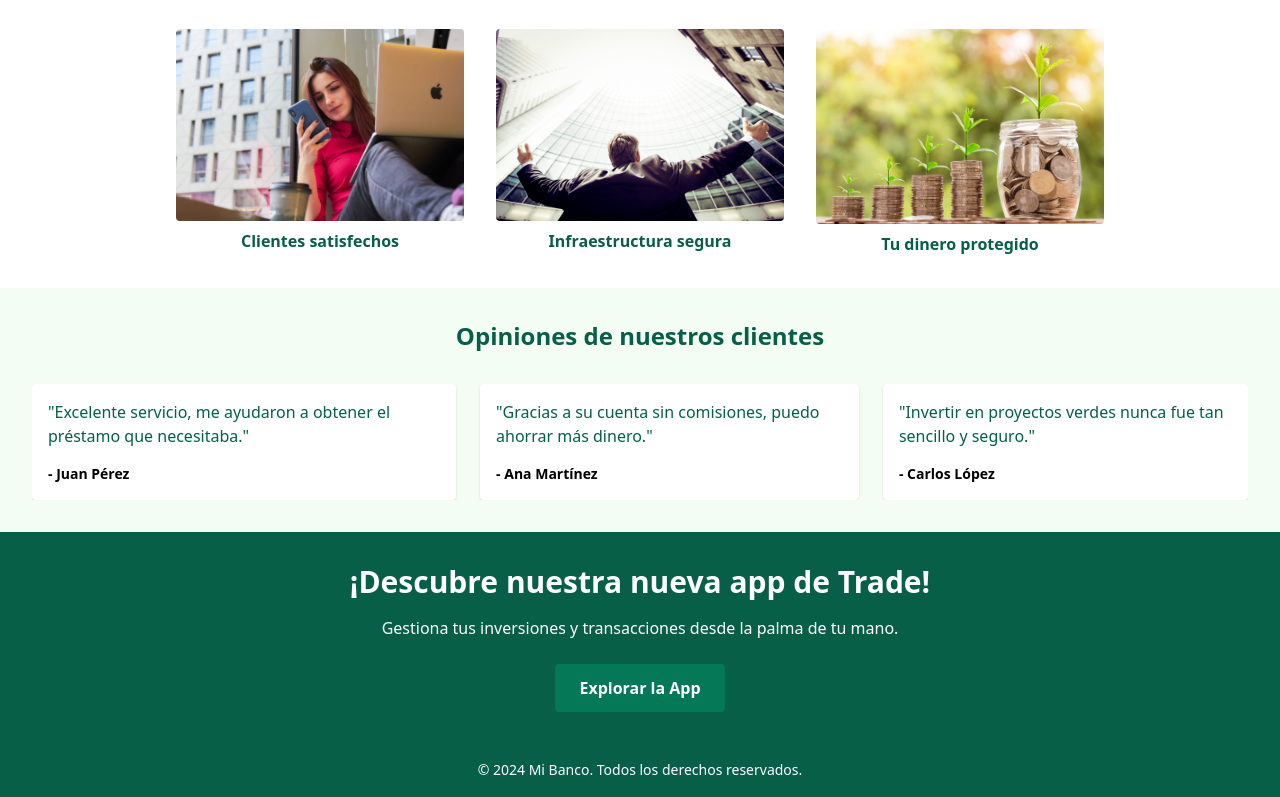
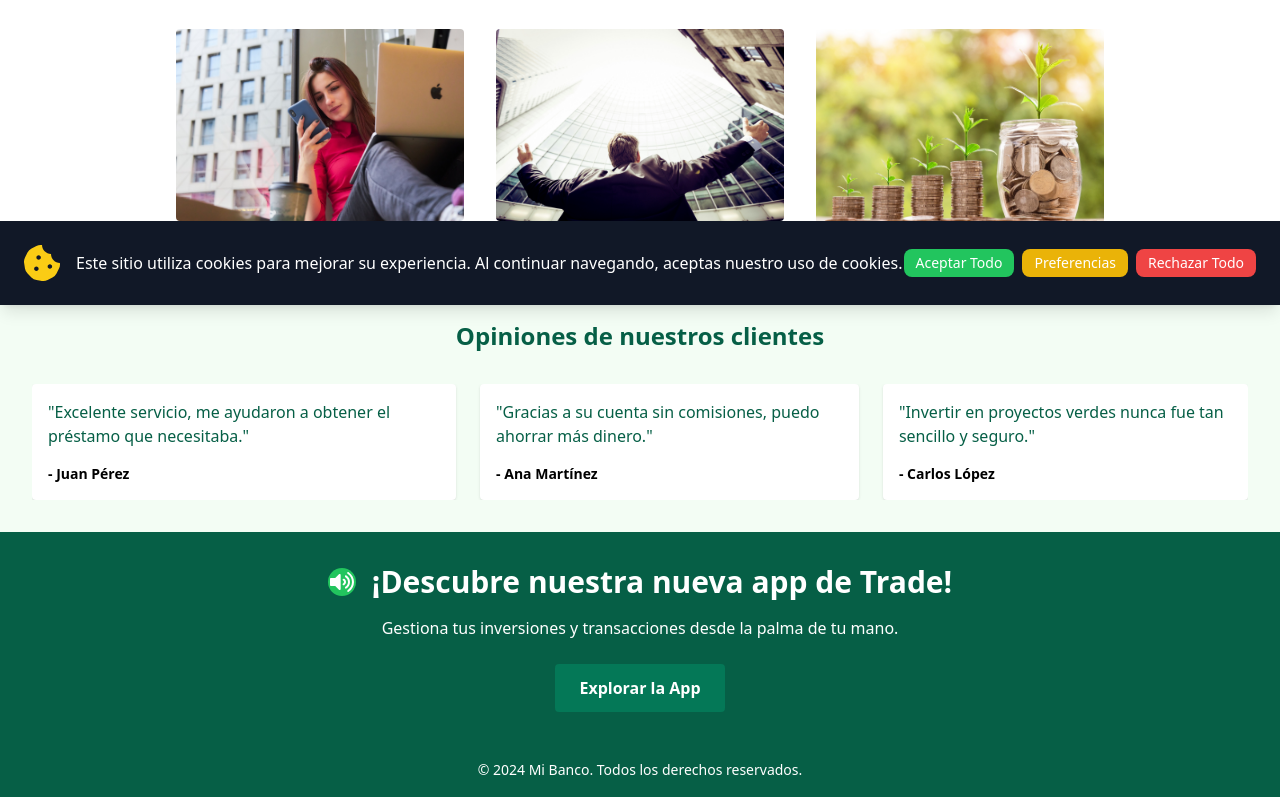
Before and after one commit to Yedpt/RSI_trade_project-Client, a React (Vite) app: page / in a window 1280 px wide. Shown: the part 495-1292 px from the top of the page. Built offline with nearby package versions, Linux system fonts and the light colour scheme.

Commit message:
feat: add CookieConsent.jsx and VoiceAssistButton.jsx components

```diff
--- /dev/null
+++ b/src/components/CookieConsent.jsx
@@ -0,0 +1,96 @@
+import React, { useState } from "react";
+import { FaCookieBite } from "react-icons/fa";
+import { AiOutlineClose } from "react-icons/ai";
+
+const CookieConsent = () => {
+  const [showConsent, setShowConsent] = useState(true);
+  const [showPreferences, setShowPreferences] = useState(false);
+
+  const handleAcceptAll = () => {
+    setShowConsent(false);
+  };
+
+  const handleDeclineAll = () => {
+    setShowConsent(false);
+  };
+
+  const handleSavePreferences = () => {
+    setShowConsent(false);
+    setShowPreferences(false);
+  };
+
+  if (!showConsent) return null;
+
+  return (
+    <div className="fixed bottom-0 inset-x-0 bg-gray-900 text-white p-6 flex flex-col md:flex-row justify-between items-center shadow-lg z-50">
+      {!showPreferences ? (
+        <>
+          <div className="flex items-center space-x-4">
+            <FaCookieBite className="text-yellow-400 text-4xl" />
+            <p>
+              Este sitio utiliza cookies para mejorar su experiencia. Al
+              continuar navegando, aceptas nuestro uso de cookies.
+            </p>
+          </div>
+          <div className="flex space-x-2 mt-4 md:mt-0">
+            <button
+              onClick={handleAcceptAll}
+              className="bg-green-500 px-3 py-1 rounded-lg hover:bg-green-600 transition duration-300 text-sm"
+            >
+              Aceptar Todo
+            </button>
+            <button
+              onClick={() => setShowPreferences(true)}
+              className="bg-yellow-500 px-3 py-1 rounded-lg hover:bg-yellow-600 transition duration-300 text-sm"
+            >
+              Preferencias
+            </button>
+            <button
+              onClick={handleDeclineAll}
+              className="bg-red-500 px-3 py-1 rounded-lg hover:bg-red-600 transition duration-300 text-sm"
+            >
+              Rechazar Todo
+            </button>
+          </div>
+        </>
+      ) : (
+        <div className="w-full">
+          <div className="flex justify-end">
+            <AiOutlineClose
+              className="text-2xl cursor-pointer"
+              onClick={() => setShowPreferences(false)}
+            />
+          </div>
+          <h2 className="text-xl font-bold mb-4">Preferencias de Cookies</h2>
+          <p className="mb-4">Seleccione sus preferencias para las cookies:</p>
+          <div className="mb-4">
+            <input type="checkbox" id="necessary" defaultChecked disabled />
+            <label htmlFor="necessary" className="ml-2">
+              Cookies Necesarias
+            </label>
+          </div>
+          <div className="mb-4">
+            <input type="checkbox" id="analytics" />
+            <label htmlFor="analytics" className="ml-2">
+              Cookies de Analítica
+            </label>
+          </div>
+          <div className="mb-4">
+            <input type="checkbox" id="marketing" />
+            <label htmlFor="marketing" className="ml-2">
+              Cookies de Marketing
+            </label>
+          </div>
+          <button
+            onClick={handleSavePreferences}
+            className="bg-blue-500 px-4 py-2 rounded-lg hover:bg-blue-600 transition duration-300"
+          >
+            Guardar Preferencias
+          </button>
+        </div>
+      )}
+    </div>
+  );
+};
+
+export default CookieConsent;
--- /dev/null
+++ b/src/components/VoiceAssistButton.jsx
@@ -0,0 +1,26 @@
+// VoiceAssistButton.jsx
+import React from "react";
+import { FaVolumeUp } from "react-icons/fa";
+
+const VoiceAssistButton = ({ text }) => {
+  const speakText = () => {
+    if ("speechSynthesis" in window) {
+      const utterance = new SpeechSynthesisUtterance(text);
+      window.speechSynthesis.speak(utterance);
+    } else {
+      alert("La síntesis de voz no es compatible con este navegador.");
+    }
+  };
+
+  return (
+    <button
+      onClick={speakText}
+      className="text-2xl cursor-pointer  bg-green-500 text-white rounded-full w-7 h-7 flex items-center justify-center transition-colors duration-300 hover:bg-green-600"
+      title="Reproducir ayuda en voz"
+    >
+      <FaVolumeUp />
+    </button>
+  );
+};
+
+export default VoiceAssistButton;
--- a/src/layout/Layout.jsx
+++ /dev/null
@@ -1,16 +0,0 @@
-import React from "react";
-import { Outlet } from "react-router-dom";
-import NavBar from "../components/NavBar";
-import Footer from "../components/Footer";
-
-const Layout = () => {
-  return (
-    <>
-      <NavBar />
-      <Outlet />
-      <Footer />
-    </>
-  );
-};
-
-export default Layout;
--- a/src/pages/BankHome.jsx
+++ b/src/pages/BankHome.jsx
@@ -3,6 +3,8 @@ import { Link } from "react-router-dom";
 import womanImage from "../assets/woman.jpg";
 import bankImage from "../assets/bank.jpg";
 import moneyImage from "../assets/money.jpg";
+import CookieConsent from "../components/CookieConsent";
+import VoiceAssistButton from "../components/VoiceAssistButton";
 
 const BankHome = () => {
   return (
@@ -106,7 +108,8 @@ const BankHome = () => {
       </section>
 
       <section className="bg-green-700 text-white p-8 text-center">
-        <h2 className="text-3xl font-bold">
+        <h2 className="text-3xl font-bold flex items-center justify-center gap-4">
+          <VoiceAssistButton text="¡Descubre nuestra nueva app de Trade! Gestiona tus inversiones y transacciones desde la palma de tu mano." />
           ¡Descubre nuestra nueva app de Trade!
         </h2>
         <p className="mt-4">
@@ -119,6 +122,7 @@ const BankHome = () => {
           Explorar la App
         </Link>
       </section>
+      <CookieConsent />
     </div>
   );
 };
```
Also changed, not shown: src/layout/LayoutTrade.jsx (+11 -11 lines).
